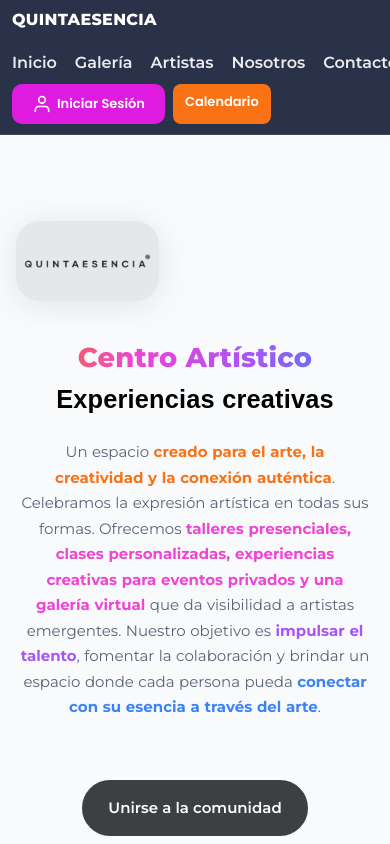
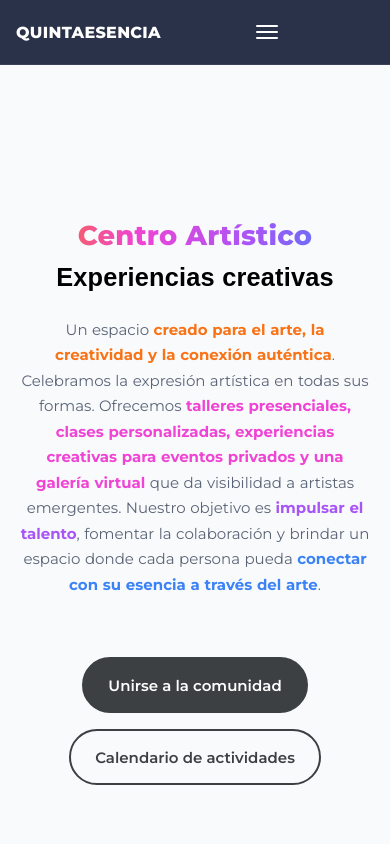
Before and after one commit to paginawebquintaesencia-sketch/5esencia, a React (Vite) app: page / in a window 390 px wide. Built offline with nearby package versions, Linux system fonts and the light colour scheme.

Commit message:
Navbar móvil: toggle blanco, panel derecha con fondo visible, acciones internas (Login y Calendario), accesibilidad (Escape/ARIA) y mejoras de espaciado; sin cambiar colores de botones.

```diff
--- a/src/components/HeroApp.css
+++ b/src/components/HeroApp.css
@@ -228,6 +228,11 @@
 }
 
 @media (max-width: 768px) {
+  /* Ocultar imagen del hero en móviles */
+  .hero-art {
+    display: none !important;
+  }
+
   .hero {
     padding: 0 20px;
     margin-top: 20px;
--- a/src/components/HeroApp.jsx
+++ b/src/components/HeroApp.jsx
@@ -1,8 +1,37 @@
 import './HeroApp.css';
 import { Link } from 'react-router-dom';
+import React, { useEffect, useState } from 'react';
 import footerImg from '../img/footer.png';
 
 export default function HeroApp() {
+  const [isMobile, setIsMobile] = useState(() => {
+    if (typeof window !== 'undefined') {
+      return window.matchMedia('(max-width: 768px)').matches;
+    }
+    return false;
+  });
+
+  useEffect(() => {
+    if (typeof window === 'undefined') return;
+    const mql = window.matchMedia('(max-width: 768px)');
+    const handler = (e) => setIsMobile(e.matches);
+    // Add listener for both modern and legacy browsers
+    if (mql.addEventListener) {
+      mql.addEventListener('change', handler);
+    } else if (mql.addListener) {
+      mql.addListener(handler);
+    }
+    // Initial check in case of hydration differences
+    setIsMobile(mql.matches);
+    return () => {
+      if (mql.removeEventListener) {
+        mql.removeEventListener('change', handler);
+      } else if (mql.removeListener) {
+        mql.removeListener(handler);
+      }
+    };
+  }, []);
+
   return (
     <main className="hero">
       <div className="hero-content-wrapper">
@@ -21,6 +50,7 @@ export default function HeroApp() {
             </Link>
           </div>
         </section>
+        {!isMobile && (
           <aside className="hero-art" aria-hidden>
             <div className="hero-img-container">
               <img
@@ -33,6 +63,7 @@ export default function HeroApp() {
               />
             </div>
           </aside>
+        )}
       </div>
     </main>
   );
--- a/src/components/Navbar.jsx
+++ b/src/components/Navbar.jsx
@@ -13,9 +13,11 @@ function Navbar() {
   const [showModal, setShowModal] = useState(false);
   const [isLoginMode, setIsLoginMode] = useState(true);
   const [user, setUser] = useState(null);
+  const [isMenuOpen, setIsMenuOpen] = useState(false);
 
   const handleClick = (link) => {
     setActiveLink(link);
+    setIsMenuOpen(false);
   };
 
   const openModal = (isLogin) => {
@@ -28,8 +30,38 @@ function Navbar() {
   };
 
   useEffect(() => {
-    // --- FIN DEL CAMBIO ---
+    // Cerrar menú al pasar a desktop
+    const mq = window.matchMedia('(min-width: 1025px)');
+    const handler = (e) => {
+      if (e.matches) setIsMenuOpen(false);
+    };
+    if (mq.addEventListener) mq.addEventListener('change', handler);
+    else if (mq.addListener) mq.addListener(handler);
+    return () => {
+      if (mq.removeEventListener) mq.removeEventListener('change', handler);
+      else if (mq.removeListener) mq.removeListener(handler);
+    };
   }, []);
+
+  // Bloquear scroll del body cuando el menú móvil está abierto
+  useEffect(() => {
+    if (!isMenuOpen) return;
+    const prev = document.body.style.overflow;
+    document.body.style.overflow = 'hidden';
+    return () => {
+      document.body.style.overflow = prev;
+    };
+  }, [isMenuOpen]);
+
+  // Cerrar menú con Escape cuando está abierto
+  useEffect(() => {
+    if (!isMenuOpen) return;
+    const onKeyDown = (e) => {
+      if (e.key === 'Escape') setIsMenuOpen(false);
+    };
+    document.addEventListener('keydown', onKeyDown);
+    return () => document.removeEventListener('keydown', onKeyDown);
+  }, [isMenuOpen]);
 
   const modalContent = (
     <div className="modal-overlay">
@@ -47,12 +79,22 @@ function Navbar() {
   return (
     <header className="navbar">
       <div className="nav-inner">
-        <Link to="/" className="brand" aria-label="Inicio">
+        <Link to="/" className="brand" aria-label="Inicio" onClick={() => handleClick('inicio')}>
           QUINTAESENCIA
         </Link>
+        <button
+          className={`menu-toggle ${isMenuOpen ? 'open' : ''}`}
+          aria-label={isMenuOpen ? 'Cerrar menú' : 'Abrir menú'}
+          aria-expanded={isMenuOpen}
+          aria-pressed={isMenuOpen}
+          aria-controls="primary-navigation"
+          onClick={() => setIsMenuOpen((v) => !v)}
+        >
+          <span className="menu-icon" />
+        </button>
 
-        <nav aria-label="Principal">
-          <div className="nav-links">
+        <nav aria-label="Principal" id="primary-navigation">
+          <div className={`nav-links ${isMenuOpen ? 'open' : ''}`}>
             <Link
               className={`nav-link ${activeLink === 'inicio' ? 'active' : ''}`}
               to="/"
@@ -88,6 +130,33 @@ function Navbar() {
             >
               Contacto
             </Link>
+
+            {isMenuOpen && (
+              <div className="nav-actions">
+                {!user ? (
+                  <>
+                    <button className="btn-login" onClick={() => { setIsMenuOpen(false); openModal(true); }}>
+                      Iniciar Sesión
+                    </button>
+                    <Link className="btn-register" to="/calendario" onClick={() => setIsMenuOpen(false)}>
+                      Calendario
+                    </Link>
+                  </>
+                ) : (
+                  <>
+                    <Link className="btn-register" to="/calendario" onClick={() => setIsMenuOpen(false)}>
+                      Calendario
+                    </Link>
+                    <Link to="/perfil" className="user-info-link" onClick={() => setIsMenuOpen(false)}>
+                      <img src={(user.user_metadata && (user.user_metadata.avatar_url || user.user_metadata.picture)) || avatarImg} alt="Avatar" className="nav-avatar" />
+                      <div className="nav-user">
+                        <div className="nav-user-name">{(user.user_metadata && (user.user_metadata.full_name || user.user_metadata.name)) || 'Usuario'}</div>
+                      </div>
+                    </Link>
+                  </>
+                )}
+              </div>
+            )}
           </div>
         </nav>
 
@@ -96,26 +165,26 @@ function Navbar() {
           {!user ? (
             <>
               {/* Esto se muestra si NO hay sesión */}
-              <button className="btn-login" onClick={() => openModal(true)}>
+              <button className="btn-login" onClick={() => { setIsMenuOpen(false); openModal(true); }}>
                 <svg className="icon-person" width="16" height="16" viewBox="0 0 24 24" fill="none" xmlns="http://www.w3.org/2000/svg">
                   <path d="M20 21v-2a4 4 0 0 0-4-4H8a4 4 0 0 0-4 4v2" stroke="currentColor" strokeWidth="2" strokeLinecap="round" strokeLinejoin="round"/>
                   <circle cx="12" cy="7" r="4" stroke="currentColor" strokeWidth="2" strokeLinecap="round" strokeLinejoin="round"/>
                 </svg>
                 Iniciar Sesión
               </button>
-              <Link className="btn-register" to="/calendario">
+              <Link className="btn-register" to="/calendario" onClick={() => setIsMenuOpen(false)}>
                 Calendario
               </Link>
             </>
           ) : (
             <>
               {/* Esto se muestra si SÍ hay sesión */}
-              <Link className="btn-register" to="/calendario">
+              <Link className="btn-register" to="/calendario" onClick={() => setIsMenuOpen(false)}>
                 Calendario
               </Link>
 
               {/* Enlace al perfil del usuario */}
-              <Link to="/perfil" className="user-info-link">
+              <Link to="/perfil" className="user-info-link" onClick={() => setIsMenuOpen(false)}>
                 <img src={(user.user_metadata && (user.user_metadata.avatar_url || user.user_metadata.picture)) || avatarImg} alt="Avatar" className="nav-avatar" />
                 <div className="nav-user">
                   <div className="nav-user-name">{(user.user_metadata && (user.user_metadata.full_name || user.user_metadata.name)) || 'Usuario'}</div>
@@ -127,6 +196,14 @@ function Navbar() {
         {/* --- FIN DEL CAMBIO --- */}
 
       </div>
+      {/* Overlay para menú móvil */}
+      {isMenuOpen && (
+        <div
+          className="menu-overlay"
+          onClick={() => setIsMenuOpen(false)}
+          aria-hidden="true"
+        />
+      )}
       {showModal && createPortal(modalContent, document.body)}
     </header>
   );
--- a/src/components/navbar.css
+++ b/src/components/navbar.css
@@ -45,3 +45,183 @@
 .btn-login:hover {
   background-color: darkpurple;
 }
+/* Navbar responsive layout */
+.navbar {
+  position: sticky;
+  top: 0;
+  z-index: 100;
+  --navbar-height: 56px;
+}
+
+.nav-inner {
+  max-width: 1320px;
+  margin: 0 auto;
+  padding: 12px 20px;
+  display: flex;
+  align-items: center;
+  justify-content: space-between;
+  gap: 16px;
+}
+
+.brand {
+  font-weight: 800;
+  letter-spacing: 0.3px;
+  text-decoration: none;
+}
+
+.menu-toggle {
+  color: #ffffff; /* icono hamburguesa en blanco */
+  border: none;
+  display: none;
+  width: 40px;
+  height: 40px;
+  border-radius: 8px;
+  background: transparent;
+  align-items: center;
+  justify-content: center;
+  position: relative;
+  outline-offset: 2px;
+}
+
+.menu-icon {
+  width: 22px;
+  height: 2px;
+  background: currentColor;
+  position: relative;
+  display: inline-block;
+  border-radius: 2px;
+  transition: background 0.2s ease;
+}
+
+.menu-icon::before,
+.menu-icon::after {
+  content: '';
+  position: absolute;
+  left: 0;
+  width: 22px;
+  height: 2px;
+  background: currentColor;
+  border-radius: 2px;
+  transition: top 0.2s ease, transform 0.2s ease;
+}
+
+.menu-icon::before { top: -6px; }
+.menu-icon::after { top: 6px; }
+
+/* Animación a "X" cuando el menú está abierto */
+.menu-toggle.open .menu-icon { background: transparent; }
+.menu-toggle.open .menu-icon::before { top: 0; transform: rotate(45deg); }
+.menu-toggle.open .menu-icon::after { top: 0; transform: rotate(-45deg); }
+
+.nav-links {
+  display: flex;
+  gap: 16px;
+}
+
+.nav-link {
+  text-decoration: none;
+  font-weight: 600;
+  padding: 8px 10px;
+  border-radius: 6px;
+}
+
+.nav-link.active {
+}
+
+.auth-buttons {
+  display: flex;
+  align-items: center;
+  gap: 12px;
+}
+
+.btn-register {
+  /* No modificar colores del botón */
+  /* background-color: (inherit) */
+  /* color: (inherit) */
+  /* border: (none or inherit) */
+  padding: 8px 16px;
+  border-radius: 8px;
+  text-decoration: none;
+  font-weight: 600;
+}
+/* Mantener hover sin cambios de color para .btn-register */
+
+.nav-avatar {
+  width: 28px;
+  height: 28px;
+  border-radius: 50%;
+}
+
+.user-info-link {
+  display: flex;
+  align-items: center;
+  gap: 8px;
+  text-decoration: none;
+}
+
+/* Mobile layout */
+@media (max-width: 1024px) {
+  .menu-toggle { display: inline-flex; }
+  /* Links del panel móvil en color negro para mejor contraste */
+  .nav-links .nav-link { color: #000; }
+  .nav-links .nav-link.active { color: #000; }
+  /* Mejorar legibilidad y área táctil de los enlaces */
+  .nav-links .nav-link {
+    display: block;
+    padding: 12px 14px;
+    border-radius: 10px;
+    line-height: 1.25;
+  }
+  /* Separadores sutiles entre enlaces */
+  .nav-links .nav-link + .nav-link {
+    border-top: 1px solid rgba(0,0,0,0.08);
+    margin-top: 6px;
+    padding-top: 14px;
+  }
+  /* Acciones dentro del panel móvil */
+  .nav-actions { display: flex; flex-direction: column; gap: 12px; margin-top: 8px; }
+  .nav-actions .btn-login,
+  .nav-actions .btn-register { width: 100%; min-height: 44px; border-radius: 12px; }
+  .nav-actions .user-info-link { padding: 10px 12px; border-radius: 10px; }
+  .nav-links {
+    color:black;
+    position: fixed;
+    top: var(--navbar-height, 56px);
+    right: 8px;
+    left: auto;
+    bottom: auto;
+    width: min(80vw, 320px);
+    max-height: calc(100vh - var(--navbar-height) - 16px);
+    display: none;
+    flex-direction: column;
+    gap: 12px;
+    padding: 16px;
+    overflow-y: auto;
+    z-index: 100;
+    border-radius: 12px;
+    background: #ffffff; /* fondo claro para que se vean las pestañas */
+    box-shadow: 0 10px 30px rgba(0,0,0,0.15);
+    border: 1px solid rgba(0,0,0,0.08);
+  }
+  .nav-links.open { display: flex; }
+  .auth-buttons { display: none; }
+  .menu-overlay {
+    position: fixed;
+    inset: 0;
+    background: rgba(0, 0, 0, 0.35);
+    z-index: 90;
+  }
+  .menu-toggle {
+    width: 44px;
+    height: 44px;
+  }
+  .nav-link {
+    padding: 14px 18px;
+    font-size: 18px;
+  }
+}
+
+@media (max-width: 480px) {
+  .nav-inner { padding: 10px 16px; }
+  .brand { font-size: 16px; }
+}
```
Lines whose indentation alone changed are shown as unchanged.
